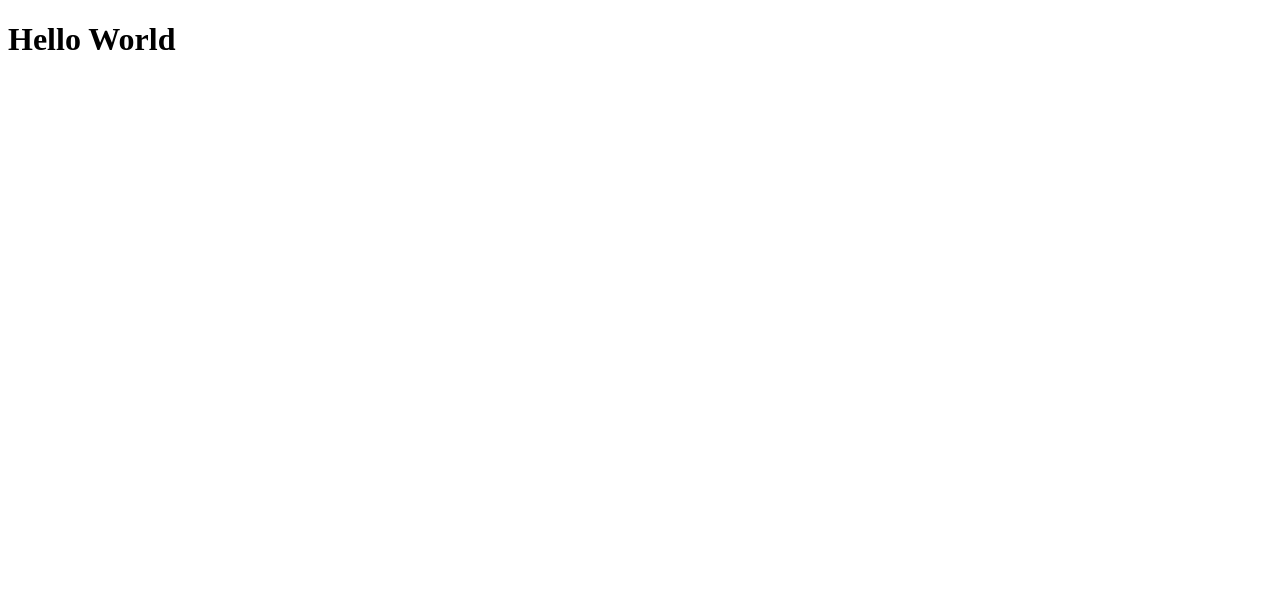
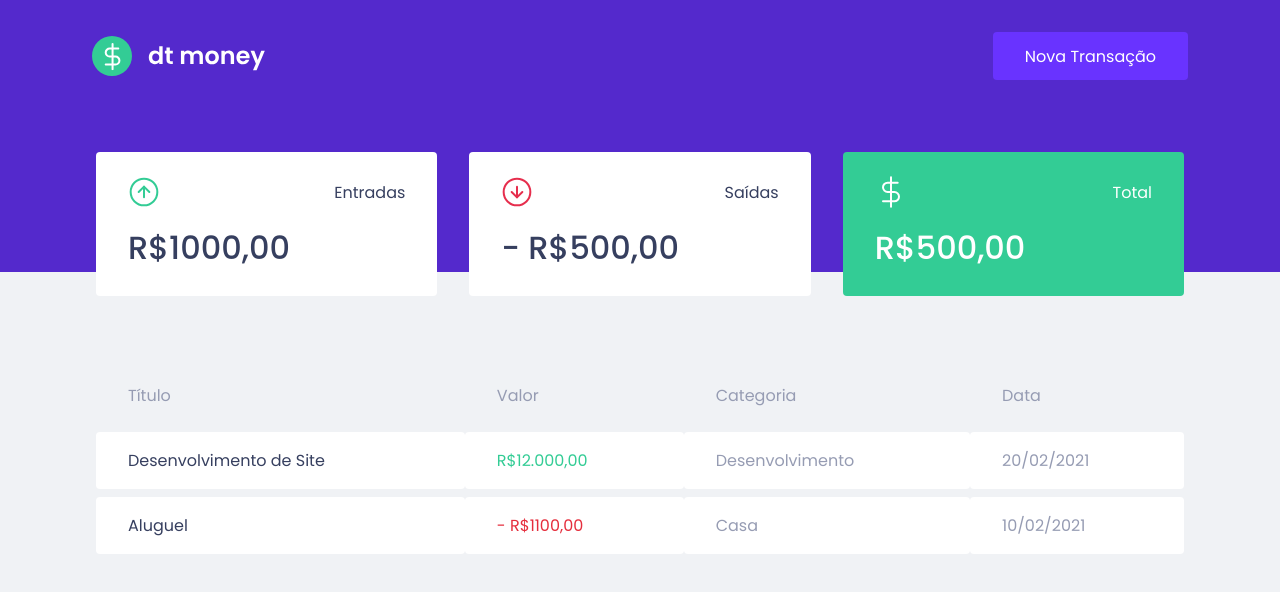
Before and after one commit to sempejunior/rocketseat_react_old, a React (Create React App) app in the folder dtmoney/: page / in a window 1280 px wide. Shown: the top 592 px of the page. Built offline with nearby package versions, Linux system fonts and the light colour scheme.

Commit message:
Created components and styles to dashboard and table

```diff
--- a/dtmoney/public/index.html
+++ b/dtmoney/public/index.html
@@ -1,12 +1,21 @@
 <!DOCTYPE html>
 <html lang="en">
+
 <head>
+  <link rel="preconnect" href="https://fonts.googleapis.com">
+  <link rel="preconnect" href="https://fonts.gstatic.com" crossorigin>
   <meta charset="utf-8" />
   <meta name="viewport" content="width=device-width, initial-scale=1" />
+
+  <link rel="shortcut icon" href="favicon.png" type="image/png">
+
+  <link href="https://fonts.googleapis.com/css2?family=Poppins:wght@400;500;600&display=swap" rel="stylesheet">
   <title>Dtmoney</title>
 </head>
+
 <body>
   <noscript>You need to enable JavaScript to run this app.</noscript>
   <div id="root"></div>
 </body>
+
 </html>
--- a/dtmoney/src/App.tsx
+++ b/dtmoney/src/App.tsx
@@ -1,13 +1,13 @@
-import styled from 'styled-components';
-
-const Title = styled.h1`
-  color: #8257e6;
-`
+import { Dashboard } from "./components/Dashboard";
+import { Header } from "./components/Header";
+import { GlobalStyle } from "./styles/global";
 
 export function App() {
   return (
-    <div className="App">
-      <h1  className="title" >Hello World</h1>
-    </div>
+    <>
+      <Header/>
+      <Dashboard/>
+      <GlobalStyle/>
+    </>
   );
 }
--- /dev/null
+++ b/dtmoney/src/components/Dashboard/index.tsx
@@ -0,0 +1,15 @@
+import { Summary } from "../Summary";
+import { TransactionsTable } from "../TransactionsTable";
+import { Container } from "./styles";
+
+export function Dashboard() {
+  return (
+    <>
+      <Container>
+        <Summary/>
+        <TransactionsTable/>
+      </Container>
+
+    </>
+  );
+}
--- /dev/null
+++ b/dtmoney/src/components/Dashboard/styles.ts
@@ -0,0 +1,9 @@
+import styled from "styled-components";
+
+export const Container = styled.main`
+    max-width: 1120px;
+    margin: 0 auto;
+    padding: 2.5rem 1rem;
+
+
+`
--- /dev/null
+++ b/dtmoney/src/components/Header/index.tsx
@@ -0,0 +1,13 @@
+import logoImg from "../../assets/logo.svg";
+import { Container, Content } from "./styles";
+
+export function Header() {
+  return (
+    <Container>
+      <Content>
+        <img src={logoImg} alt="dt money" />
+        <button type="button">Nova Transação</button>
+      </Content>
+    </Container>
+  );
+}
--- /dev/null
+++ b/dtmoney/src/components/Header/styles.ts
@@ -0,0 +1,38 @@
+import styled from 'styled-components';
+
+
+export const Container = styled.header`
+    background: var(--blue);
+`;
+
+export const Content = styled.div`
+    max-width: 1128px;
+    margin: 0 auto;
+
+    padding: 2rem 1rem 12rem;
+    display: flex;
+    align-items: center;
+    justify-content: space-between;
+
+    button {
+        font-size: 1rem;
+        color: #FFF;
+        background: var(--blue-light);
+        border: 0;
+        padding: 0 2rem;
+        border-radius: 0.25rem;
+        height: 3rem;
+
+        /*
+            Funciona como complemento, dizendo que toda vez que o filtro for acionado,
+            terá uma transição de 0.2s (para o hover neste caso)
+         */
+        transition: filter 0.2s;
+
+        //Filtro para mudar o claridade do botão quando no hover do mouse
+        &:hover{
+            filter: brightness(0.9)
+        }
+
+    }
+`;
--- /dev/null
+++ b/dtmoney/src/components/Summary/index.tsx
@@ -0,0 +1,32 @@
+import incomeImg from '../../assets/income.svg';
+import outcomeImg from '../../assets/outcome.svg';
+import totalImg from '../../assets/total.svg';
+import { Container } from "./styles";
+
+export function Summary (){
+    return(
+        <Container>
+            <div>
+                <header>
+                    <img src={incomeImg} alt="Entradas" />
+                    <p>Entradas</p>
+                </header>
+                <strong>R$1000,00</strong>
+            </div>
+            <div>
+                <header>
+                    <img src={outcomeImg} alt="Saidas" />
+                    <p>Saídas</p>
+                </header>
+                <strong>- R$500,00</strong>
+            </div>
+            <div className='highlight-background'>
+                <header>
+                    <img src={totalImg} alt="Total" />
+                    <p>Total</p>
+                </header>
+                <strong>R$500,00</strong>
+            </div>
+        </Container>
+    );
+}
--- /dev/null
+++ b/dtmoney/src/components/Summary/styles.ts
@@ -0,0 +1,33 @@
+import styled from "styled-components";
+
+export const Container = styled.div`
+  display: grid;
+  grid-template-columns: repeat(3, 1fr);
+  gap: 2rem;
+  margin-top: -10rem;
+
+  div {
+    background: var(--shape);
+    padding: 1.5rem 2rem;
+    border-radius: 0.25rem;
+    color: var(--text-title);
+
+    header {
+      display: flex;
+      align-items: center;
+      justify-content: space-between;
+    }
+
+    strong {
+      display: block;
+      margin-top: 1rem;
+      font-size: 2rem;
+      font-weight: 500;
+      line-height: 3rem;
+    }
+    &.highlight-background{
+        background: var(--green);
+        color: #FFF;
+    }
+  }
+`;
--- /dev/null
+++ b/dtmoney/src/components/TransactionsTable/index.tsx
@@ -0,0 +1,34 @@
+import { Container } from "./styles";
+
+
+export function TransactionsTable(){
+    return (
+      <Container>
+        <table>
+          <thead>
+            <tr>
+              <th>Título</th>
+              <th>Valor</th>
+              <th>Categoria</th>
+              <th>Data</th>
+            </tr>
+          </thead>
+        <tbody>
+            <tr>
+                <td>Desenvolvimento de Site</td>
+                <td className="deposit">R$12.000,00</td>
+                <td>Desenvolvimento</td>
+                <td>20/02/2021</td>
+            </tr>
+            <tr>
+                <td>Aluguel</td>
+                <td className="withDraw">- R$1100,00</td>
+                <td>Casa</td>
+                <td>10/02/2021</td>
+            </tr>
+        </tbody>
+
+        </table>
+      </Container>
+    );
+}
--- /dev/null
+++ b/dtmoney/src/components/TransactionsTable/styles.ts
@@ -0,0 +1,36 @@
+import styled from "styled-components";
+
+export const Container = styled.div`
+  margin-top: 4rem;
+
+  table {
+    width: 100%;
+    border-spacing: 0 0.5rem;
+    th {
+      color: var(--text-body);
+      font-weight: 400;
+      padding: 1rem 2rem;
+      text-align: left;
+      line-height: 1.5rem;
+    }
+
+    td {
+        padding: 1rem 2rem;
+        border: 0;
+        background: var(--shape);
+        font-weight: 400;
+        color: var(--text-body);
+        border-radius: 0.25rem;
+        &:first-child{
+            color: var(--text-title);
+        }
+        //Indica um quando tiver um className como deposit
+        &.deposit {
+            color: var(--green);
+        }
+        &.withDraw {
+            color: var(--red);
+        }
+    }
+  }
+`;
--- /dev/null
+++ b/dtmoney/src/styles/global.ts
@@ -0,0 +1,57 @@
+import { createGlobalStyle } from "styled-components";
+
+export const GlobalStyle = createGlobalStyle`
+
+    :root{
+        --background: #f0f2f5;
+        --red: #e52e3d;
+        --green: #33cc95;
+        --blue: #5429cc;
+        --blue-light: #6933FF;
+        --text-title: #363f5f;
+        --text-body: #969cb3;
+        --shape: #ffffff;
+    }
+
+    * {
+        margin: 0;
+        padding: 0;
+        box-sizing: border-box;
+    }
+
+    body, input, textarea, button {
+        font-family: 'Poppins', sans-serif;
+        font-weight: 400;
+    }
+
+
+
+    h1,h2,h3,h4,h5, h6, strong{
+        font-weight: 600;
+    }
+
+    body {
+        background : var(--background) ;
+        -webkit-font-smoothing: antiliased;
+    }
+
+    html {
+        @media  (max-width: 1080px){
+            font-size: 93.75%;
+        }
+        @media (max-width: 720px){
+            font-size: 87.5%;
+        }
+
+    }
+
+    button {
+        cursor: pointer;
+    }
+
+    [disabled] {
+        opacity: 0.6;
+        cursor: not-allowed;
+    }
+
+`
```
Also changed, not shown: dtmoney/public/favicon.png (renamed from dtmoney/src/favicon.png). Lines whose indentation alone changed are shown as unchanged.
